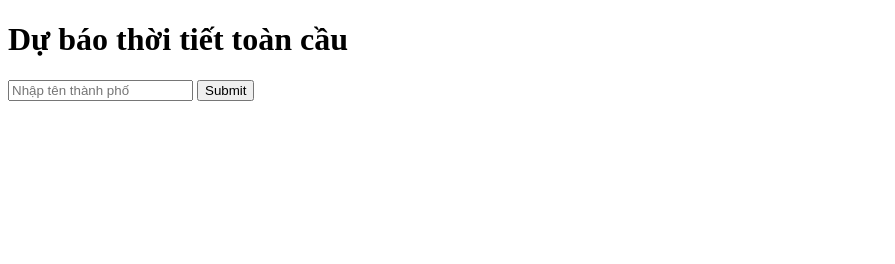
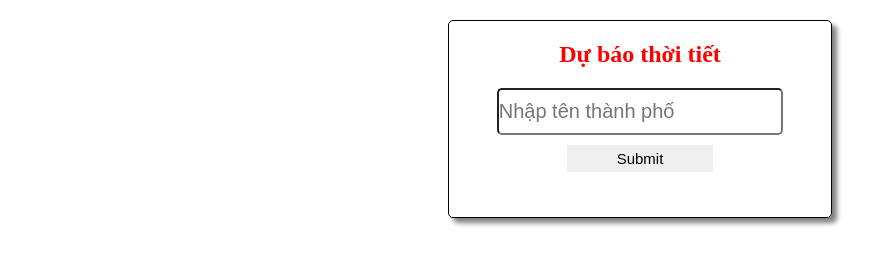
Before and after one commit to rogerlinh/btvn8, a plain HTML site: page index.html in a window 1280 px wide. Shown: the whole page, without its empty margins (0-895 px from the left). Drawn offline with nearby package versions, Linux system fonts and the light colour scheme.

Commit message:
Add files via upload

```diff
--- a/index.html
+++ b/index.html
@@ -6,20 +6,22 @@
     <meta name="viewport" content="width=device-width, initial-scale=1.0" />
     <title>Weather App</title>
     <script src="https://cdn.jsdelivr.net/npm/axios/dist/axios.min.js"></script>
-
+    <link rel="stylesheet" href="style.css">
   </head>
   <body>
-    <h1>Dự báo thời tiết toàn cầu</h1>
+    <div id = "container">
+    <h1 id="title">Dự báo thời tiết</h1>
     <form id="input" action="">
-      <input name="city" type="text" placeholder="Nhập tên thành phố" />
-      <button>Submit</button>
+      <input name="city" class="text" type="text" placeholder="Nhập tên thành phố" />
+      <button class="btn">Submit</button>
     </form>
-    <div>
+    <div class="weatherInfor">
       <h1 id="place"></h1>
       <p id="condition"></p>
       <img src="" id="picWeather" alt="" />
       <h1 id="temp"></h1>
     </div>
     <script src="script.js" type="text/javascript"></script>
+  </div>
   </body>
 </html>
--- a/script.js
+++ b/script.js
@@ -5,7 +5,6 @@ let form = document.querySelector("#input");
 form.onsubmit = (e) => {
   e.preventDefault();
   let city = form.city.value;
-  console.log(city);
   getData(city);
 };
 
@@ -14,14 +13,12 @@ let getData = async (a) => {
     let response = await axios.get(
       `https://api.openweathermap.org/data/2.5/weather?q=${a}&appid=${APIKEY}`
     );
-    console.log(response.data);
 
-    console.log(response.data.weather[0].main.toLowerCase());
     if (response.data.weather[0].main.toLowerCase() == "mist") {
       document.getElementById("picWeather").src = `${
         BASE_URL_WEATHER_ICON + "50d" + IMAGE_SIZE
       }`;
-      document.getElementById("condition").innerHTML = "Trời âm u";
+      document.getElementById("condition").innerHTML = "Trời nhiều sương mù";
     } else if (response.data.weather[0].main.toLowerCase() == "rain") {
       document.getElementById("picWeather").src = `${
         BASE_URL_WEATHER_ICON + "09d" + IMAGE_SIZE
@@ -48,6 +45,8 @@ let getData = async (a) => {
     let t = response.data.main.temp - 273;
     document.getElementById("temp").innerHTML =
       "Nhiệt độ: " + Math.ceil(t) + "o".sup() + "C";
+
+      form.city.value = ""
   } catch (err) {
     console.log(err);
     alert("Bạn nhập sai cmnr");
--- /dev/null
+++ b/style.css
@@ -0,0 +1,54 @@
+* {
+  margin: 0;
+  padding: 0;
+  box-sizing: border-box;
+}
+#container {
+  display: flex;
+  border: 0.5px solid black;
+  width: 30%;
+  height: 60%;
+  margin: 20px auto 0 auto;
+  flex-direction: column;
+  box-shadow: 5px 5px 5px gray;
+  border-radius: 5px;
+}
+#title {
+  text-align: center;
+  font-size: 150%;
+  margin-bottom: 20px;
+  margin-top: 20px;
+  color: red;
+}
+#input {
+  display: flex;
+  flex-direction: column;
+  align-items: center;
+}
+#input .text {
+  width: 75%;
+  padding-top: 10px;
+  padding-bottom: 10px;
+  border-radius: 5px;
+  margin-bottom: 10px;
+  font-size: 20px;
+}
+#input .btn {
+  padding: 5px 50px;
+  border: none;
+  font-size: 15px;
+  transition: 0.5s;
+}
+#input .btn:hover {
+   background-color:orange;
+   color: white;
+    transition: 0.5s;
+}
+.weatherInfor {
+display: flex;
+flex-direction: column;
+align-items: center;
+margin-top: 30px;
+margin-bottom: 15px;
+
+}
```
